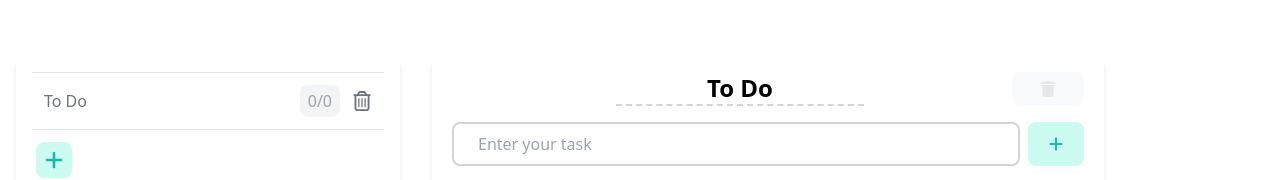
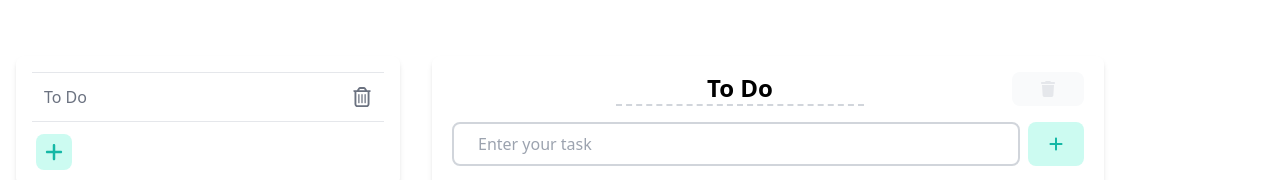
Before and after one commit to berkziya/project-todo-frontend, a React (Vite) app: page / in a window 1280 px wide. Shown: the top 180 px of the page. Built offline with nearby package versions, Linux system fonts and the light colour scheme.

Commit message:
hide empty list stats

```diff
--- a/src/features/todo/components/Lists/Stats.jsx
+++ b/src/features/todo/components/Lists/Stats.jsx
@@ -9,10 +9,11 @@ const Stats = ({ listId }) => {
   return (
     <div
       className={`${
-        done === total && total !== 0
+        done === total && done > 0
           ? 'bg-teal-200 text-white'
           : 'bg-gray-100 text-gray-400'
-      } px-2 py-1 rounded-lg `}
+      }
+      ${total === 0 ? 'hidden' : ''} px-2 py-1 rounded-lg text-sm`}
     >
       {done}/{total}
     </div>
```
